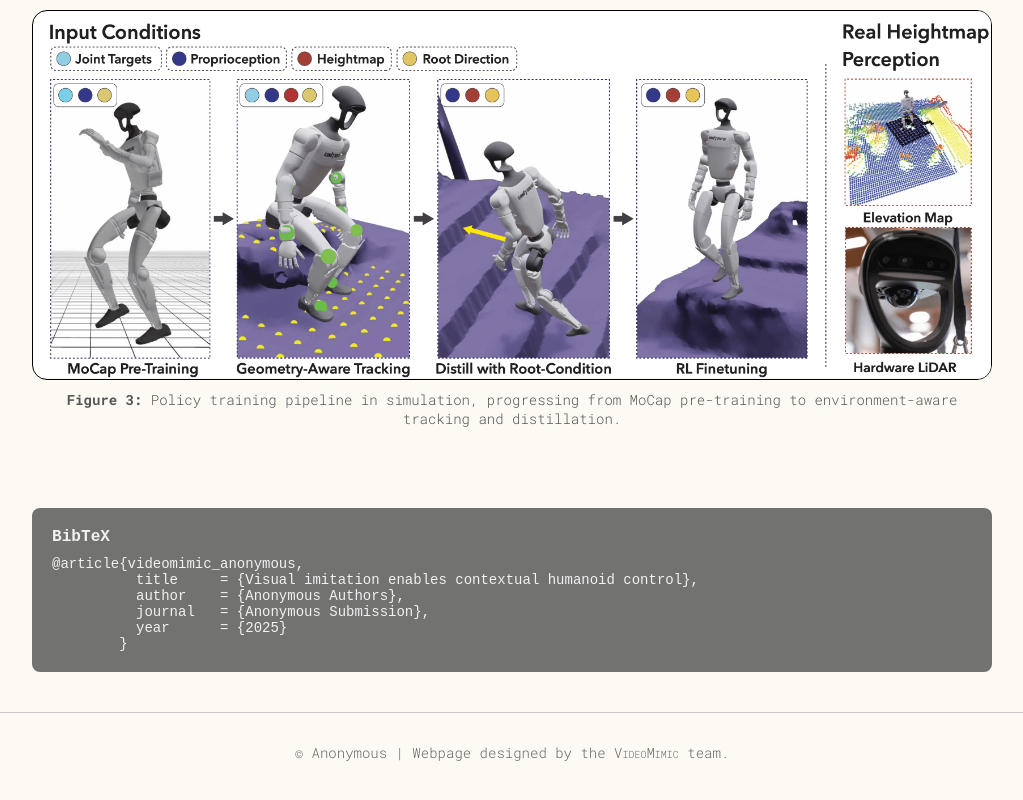
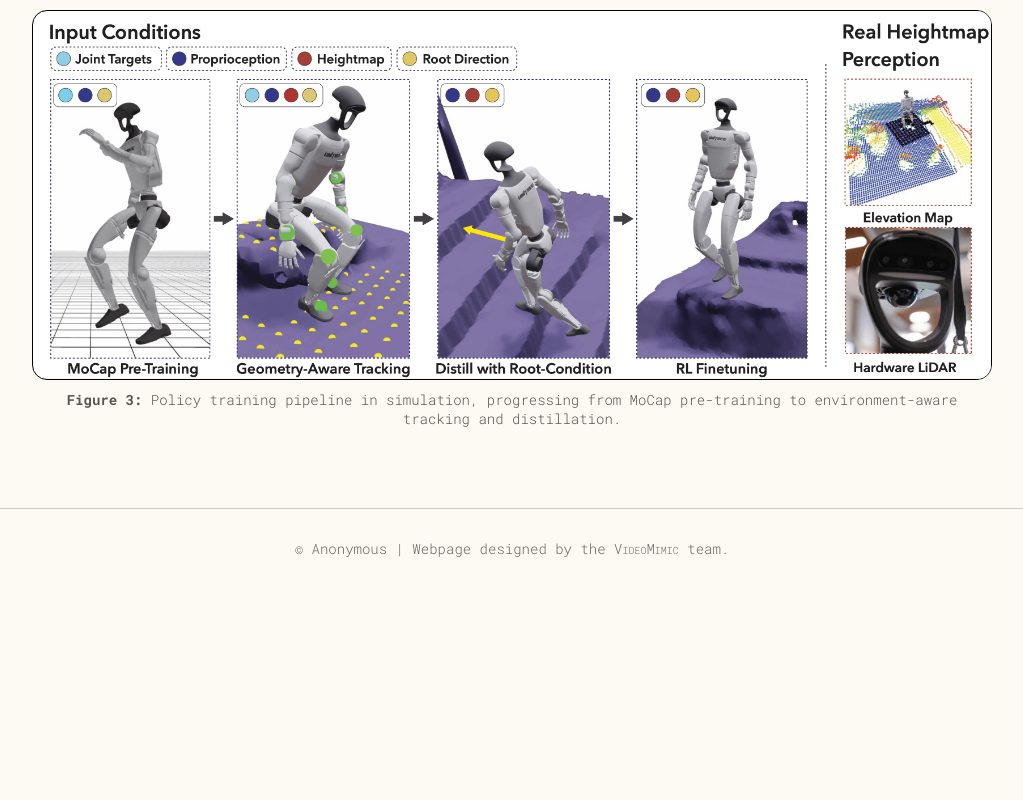
Before and after one commit to VideoMimic/videomimic.github.io, a plain HTML site: page index.html in a window 1280 px wide. Shown: the part 4727-5527 px from the top of the page, without its empty margins (128-1151 px from the left). After the commit the page ends 5353 px from the top, so only its background shows below. Drawn offline with nearby package versions, Linux system fonts and the light colour scheme.

Commit message:
remove anonymous bibtex

```diff
--- a/index.html
+++ b/index.html
@@ -227,16 +227,6 @@
     </p>
 
 
-    <div class="bibtex-code" id="bibtex">
-      <div class="bibtex-title">BibTeX</div>
-      <pre><code>@article{videomimic_anonymous,
-          title     = {Visual imitation enables contextual humanoid control},
-          author    = {Anonymous Authors},
-          journal   = {Anonymous Submission},
-          year      = {2025}
-        }</code></pre>
-    </div>
-
   </div> <!-- End of main-content div -->
 
 
```
